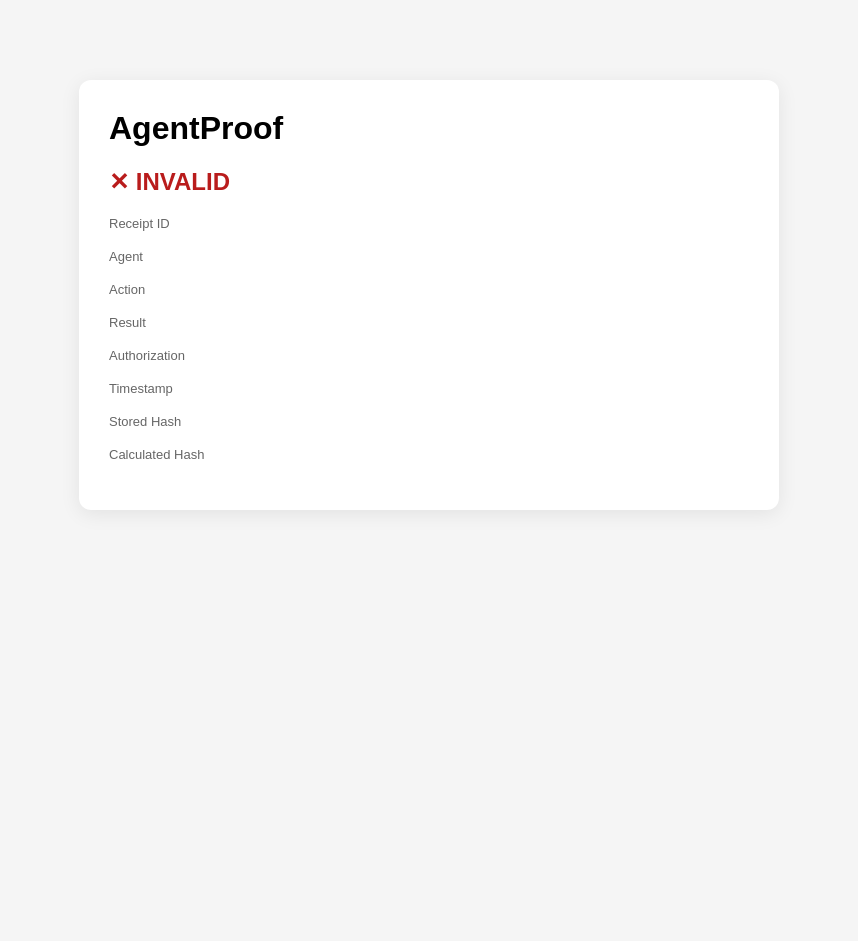
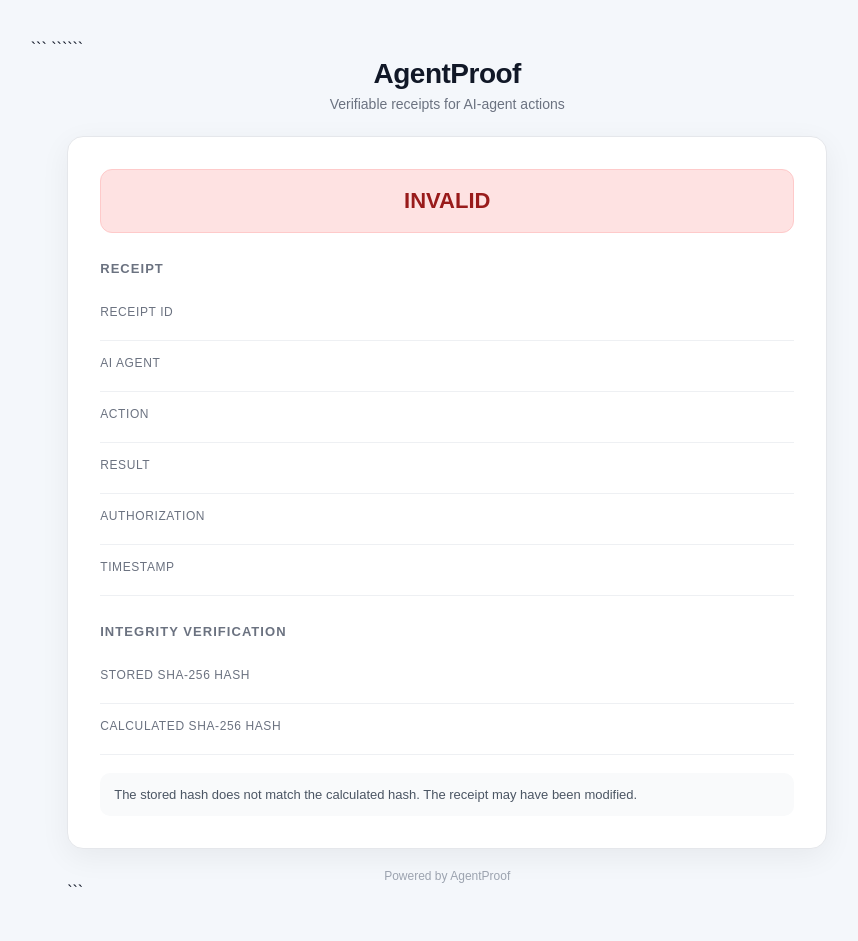
Before and after one commit to maxwellsoftwearco/AgentProof, a FastAPI app: template app/templates/verify.html in a window 1280 px wide. Shown: the whole page, without its empty margins (211-1069 px from the left). Before the commit the page ends 459 px from the top, so only its background shows below. Run offline with FastAPI, Linux system fonts and the light colour scheme; the template is opened without the code that fills it, so the values that code supplies are empty.

Commit message:
Improve receipt verification page

````diff
--- a/app/templates/verify.html
+++ b/app/templates/verify.html
@@ -1,83 +1,166 @@
 <!DOCTYPE html>
+
 <html lang="en">
 <head>
     <meta charset="UTF-8">
     <meta name="viewport" content="width=device-width, initial-scale=1.0">
 
+```
 <title>AgentProof Verification</title>
 
 <style>
+    * {
+        box-sizing: border-box;
+    }
+
     body {
-            font-family: Arial, sans-serif;
-            max-width: 700px;
-            margin: 60px auto;
-            padding: 20px;
-            background: #f5f5f5;
+        margin: 0;
+        min-height: 100vh;
+        font-family: Arial, Helvetica, sans-serif;
+        background: #f4f7fb;
+        color: #111827;
+        display: flex;
+        justify-content: center;
+        padding: 40px 20px;
+    }
+
+    .container {
+        width: 100%;
+        max-width: 760px;
+    }
+
+    .header {
+        text-align: center;
+        margin-bottom: 24px;
+    }
+
+    .logo {
+        font-size: 28px;
+        font-weight: 700;
+        letter-spacing: -0.5px;
+    }
+
+    .tagline {
+        margin-top: 6px;
+        color: #6b7280;
+        font-size: 14px;
     }
 
     .card {
         background: white;
-            padding: 30px;
-            border-radius: 12px;
-            box-shadow: 0 4px 20px rgba(0, 0, 0, 0.08);
-        }
-
-        h1 {
-            margin-top: 0;
+        border: 1px solid #e5e7eb;
+        border-radius: 16px;
+        padding: 32px;
+        box-shadow: 0 8px 30px rgba(0, 0, 0, 0.06);
     }
 
     .status {
-            font-size: 24px;
-            font-weight: bold;
-            margin: 20px 0;
+        border-radius: 12px;
+        padding: 18px;
+        text-align: center;
+        font-size: 22px;
+        font-weight: 700;
+        margin-bottom: 28px;
     }
 
     .verified {
-            color: #15803d;
+        color: #166534;
+        background: #dcfce7;
+        border: 1px solid #bbf7d0;
     }
 
     .invalid {
-            color: #b91c1c;
+        color: #991b1b;
+        background: #fee2e2;
+        border: 1px solid #fecaca;
+    }
+
+    .section-title {
+        font-size: 13px;
+        font-weight: 700;
+        color: #6b7280;
+        text-transform: uppercase;
+        letter-spacing: 0.08em;
+        margin: 28px 0 14px;
     }
 
     .row {
-            margin: 18px 0;
+        padding: 15px 0;
+        border-bottom: 1px solid #eef0f3;
+    }
+
+    .row:last-child {
+        border-bottom: none;
     }
 
     .label {
-            font-size: 13px;
-            color: #666;
-            margin-bottom: 5px;
+        font-size: 12px;
+        color: #6b7280;
+        margin-bottom: 6px;
+        text-transform: uppercase;
+        letter-spacing: 0.05em;
     }
 
     .value {
         font-size: 16px;
+        font-weight: 500;
         word-break: break-word;
     }
 
     .hash {
-            font-family: monospace;
+        font-family: Consolas, Monaco, monospace;
+        font-size: 12px;
+        line-height: 1.6;
+        color: #374151;
+    }
+
+    .match {
+        margin-top: 18px;
+        padding: 14px;
+        border-radius: 10px;
+        background: #f9fafb;
         font-size: 13px;
+        color: #4b5563;
+    }
+
+    .footer {
+        text-align: center;
+        margin-top: 20px;
+        font-size: 12px;
+        color: #9ca3af;
     }
 </style>
+```
+
 </head>
 
 <body>
 
+<div class="container">
+
+```
+<div class="header">
+    <div class="logo">AgentProof</div>
+    <div class="tagline">
+        Verifiable receipts for AI-agent actions
+    </div>
+</div>
+
 <div class="card">
-
-    <h1>AgentProof</h1>
 
     {% if verified %}
         <div class="status verified">
-            ✓ VERIFIED
+            VERIFIED
         </div>
     {% else %}
         <div class="status invalid">
-            ✕ INVALID
+            INVALID
         </div>
     {% endif %}
 
+    <div class="section-title">
+        Receipt
+    </div>
 
     <div class="row">
         <div class="label">Receipt ID</div>
@@ -86,14 +169,12 @@
         </div>
     </div>
 
-
     <div class="row">
-        <div class="label">Agent</div>
+        <div class="label">AI Agent</div>
         <div class="value">
             {{ agent_id }}
         </div>
     </div>
-
 
     <div class="row">
         <div class="label">Action</div>
@@ -102,14 +183,12 @@
         </div>
     </div>
 
-
     <div class="row">
         <div class="label">Result</div>
         <div class="value">
             {{ result_status }}
         </div>
     </div>
-
 
     <div class="row">
         <div class="label">Authorization</div>
@@ -118,7 +197,6 @@
         </div>
     </div>
 
-
     <div class="row">
         <div class="label">Timestamp</div>
         <div class="value">
@@ -126,22 +204,43 @@
         </div>
     </div>
 
+    <div class="section-title">
+        Integrity Verification
+    </div>
 
     <div class="row">
-        <div class="label">Stored Hash</div>
+        <div class="label">Stored SHA-256 Hash</div>
         <div class="value hash">
             {{ record_hash }}
         </div>
     </div>
 
-
     <div class="row">
-        <div class="label">Calculated Hash</div>
+        <div class="label">Calculated SHA-256 Hash</div>
         <div class="value hash">
             {{ calculated_hash }}
         </div>
     </div>
 
+    {% if verified %}
+        <div class="match">
+            The stored hash matches the calculated hash.
+            The receipt data has not been detected as modified.
+        </div>
+    {% else %}
+        <div class="match">
+            The stored hash does not match the calculated hash.
+            The receipt may have been modified.
+        </div>
+    {% endif %}
+
+</div>
+
+<div class="footer">
+    Powered by AgentProof
+</div>
+```
+
 </div>
 
 </body>
````
Lines whose indentation alone changed are shown as unchanged.
